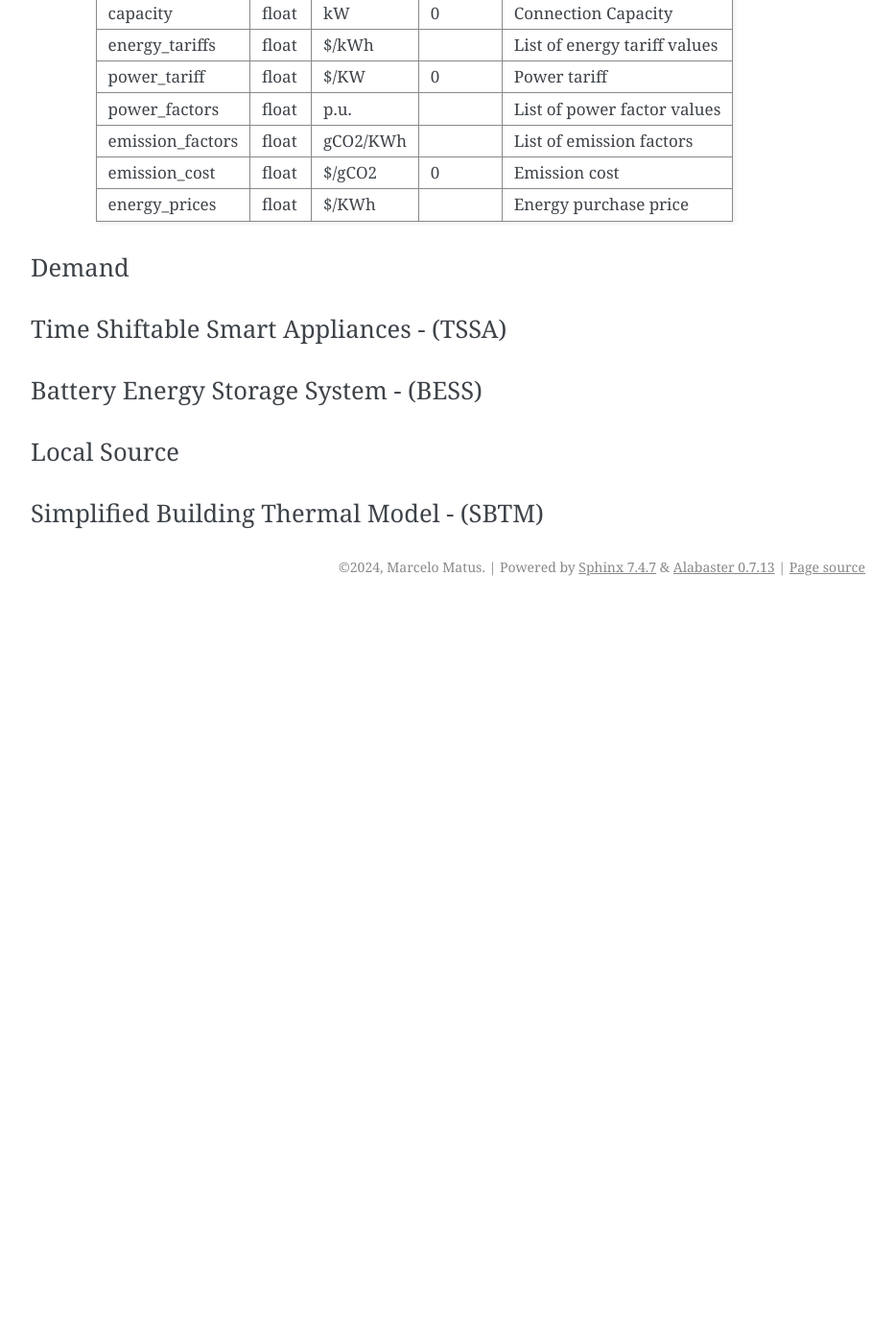
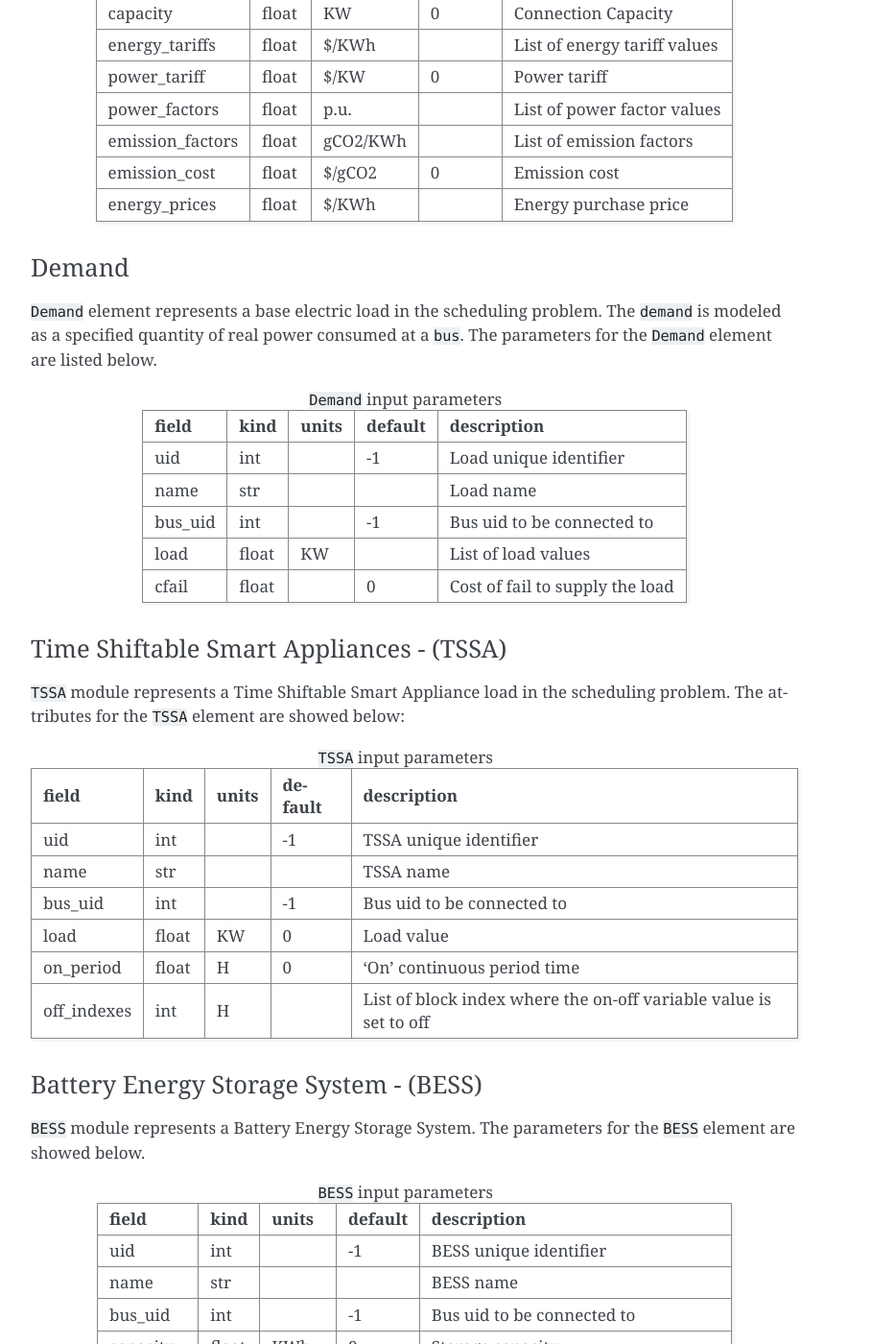
Before and after one commit to marcelomatus/gilda-opts, a Sphinx documentation site: the page built from docs/Modeling.rst, in a window 1280 px wide and 1400 px high, scrolled down 1369 px. Shown: the whole window at 96% size, without its empty margins (338-1271 px from the left). Built offline with Sphinx 7.4.7, drawn with Linux system fonts in a browser that asks for light colours; pages that are not in the unit, such as notebooks, are missing from menus; before the commit the page ends 1999 px from its top, so only the background shows below that; some of the changed text lies outside the part shown.

Commit message:
Update Modeling.rst

```diff
--- a/docs/Modeling.rst
+++ b/docs/Modeling.rst
@@ -72,9 +72,9 @@ Grid
    +-----------------+-------+---------+---------+-----------------------------------------------+
    | name            |  str  |         |    1    | Grid provider name                            |
    +-----------------+-------+---------+---------+-----------------------------------------------+
-   |capacity         | float |   kW    |    0    | Connection Capacity                           |
+   |capacity         | float |   KW    |    0    | Connection Capacity                           |
    +-----------------+-------+---------+---------+-----------------------------------------------+
-   |energy_tariffs   | float | $/kWh   |         |  List of energy tariff values                 |
+   |energy_tariffs   | float | $/KWh   |         |  List of energy tariff values                 |
    +-----------------+-------+---------+---------+-----------------------------------------------+
    |power_tariff     | float | $/KW    |    0    | Power tariff                                  |
    +-----------------+-------+---------+---------+-----------------------------------------------+
@@ -91,14 +91,83 @@ Grid
 ------
 Demand
 ------
+``Demand`` element represents a base electric load in the scheduling problem. The ``demand`` is modeled as a specified quantity of real power consumed at a ``bus``. The parameters for the ``Demand`` element are listed below.
+
+.. table:: ``Demand`` input parameters
+   :widths: auto
+   :align: center
+
+   +-----------------+-------+---------+---------+-----------------------------------------------+
+   |     field       | kind  | units   | default |                description                    |
+   +=================+=======+=========+=========+===============================================+
+   | uid             | int   |         |   -1    | Load unique identifier                        |
+   +-----------------+-------+---------+---------+-----------------------------------------------+
+   | name            |  str  |         |         | Load name                                     |
+   +-----------------+-------+---------+---------+-----------------------------------------------+
+   |bus_uid          | int   |         |   -1    | Bus uid to be connected to                    |
+   +-----------------+-------+---------+---------+-----------------------------------------------+
+   |load             | float | KW      |         | List of load values                           |
+   +-----------------+-------+---------+---------+-----------------------------------------------+
+   |cfail            | float |         |    0    | Cost of fail to supply the load               |
+   +-----------------+-------+---------+---------+-----------------------------------------------+
+
 
 ----------------------------------------
 Time Shiftable Smart Appliances - (TSSA)
 ----------------------------------------
+``TSSA`` module represents a Time Shiftable Smart Appliance load in the scheduling problem. The attributes for the ``TSSA`` element are showed below:
+
+.. table:: ``TSSA`` input parameters
+   :widths: auto
+   :align: center
+
+   +-----------------+-------+---------+---------+-------------------------------------------------------------------+
+   |     field       | kind  | units   | default |                description                                        |
+   +=================+=======+=========+=========+===================================================================+
+   | uid             | int   |         |   -1    | TSSA unique identifier                                            |
+   +-----------------+-------+---------+---------+-------------------------------------------------------------------+
+   | name            |  str  |         |         | TSSA name                                                         |
+   +-----------------+-------+---------+---------+-------------------------------------------------------------------+
+   |bus_uid          | int   |         |   -1    | Bus uid to be connected to                                        |
+   +-----------------+-------+---------+---------+-------------------------------------------------------------------+
+   |load             | float |  KW     |    0    | Load value                                                        |
+   +-----------------+-------+---------+---------+-------------------------------------------------------------------+
+   |on_period        | float |   H     |    0    | 'On' continuous period time                                       |
+   +-----------------+-------+---------+---------+-------------------------------------------------------------------+
+   |off_indexes      | int   |   H     |         | List of block index where the on-off variable value is set to off |
+   +-----------------+-------+---------+---------+-------------------------------------------------------------------+
+
 
 ----------------------------------------
 Battery Energy Storage System - (BESS)
 ----------------------------------------
+``BESS`` module represents a Battery Energy Storage System. The parameters for the ``BESS`` element are showed below.
+
+.. table:: ``BESS`` input parameters
+   :widths: auto
+   :align: center
+
+   +-----------------+-------+---------+---------+-----------------------------------------------+
+   |     field       | kind  | units   | default |                description                    |
+   +=================+=======+=========+=========+===============================================+
+   | uid             | int   |         |   -1    | BESS unique identifier                        |
+   +-----------------+-------+---------+---------+-----------------------------------------------+
+   | name            |  str  |         |         | BESS name                                     |
+   +-----------------+-------+---------+---------+-----------------------------------------------+
+   |bus_uid          | int   |         |   -1    | Bus uid to be connected to                    |
+   +-----------------+-------+---------+---------+-----------------------------------------------+
+   |capacity         | float | KWh     |    0    | Storage capacity                              |
+   +-----------------+-------+---------+---------+-----------------------------------------------+
+   |max_flow         | float | KW      |    0    | Max In & Out flow                             |
+   +-----------------+-------+---------+---------+-----------------------------------------------+
+   |efficiency       | float | p.u.    |    1    | In&Out efficiency                             |
+   +-----------------+-------+---------+---------+-----------------------------------------------+
+   |eini             | float | KWh     |    0    | Start energy stored                           |
+   +-----------------+-------+---------+---------+-----------------------------------------------+
+   |efin             | float | KWh     |    0    | End energy stored                             |
+   +-----------------+-------+---------+---------+-----------------------------------------------+
+   |efin_price       | float | $/KWh   |    0    | Energy value at the end of the period         |
+   +-----------------+-------+---------+---------+-----------------------------------------------+
 
 -------------
 Local Source
```
